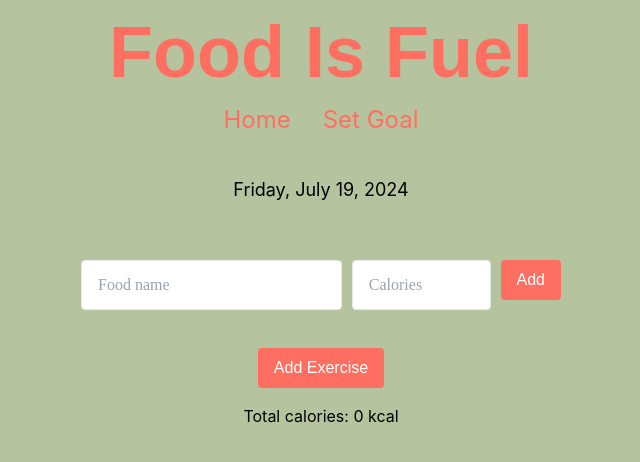
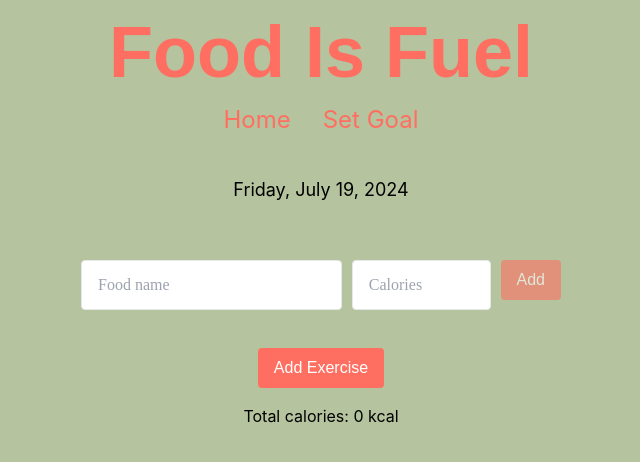
Before and after one commit to austinpendleton/food-is-fuel, a React (Create React App) app: page / in a window 1280 px wide. In both pictures the pointer is over the button "Add". Shown: the top 462 px of the page, without its empty margins (319-959 px from the left). Built offline with nearby package versions, Linux system fonts and the light colour scheme; a web font is replaced by a local one.

Commit message:
Opacity and pointer added to buttons

```diff
--- a/src/index.css
+++ b/src/index.css
@@ -24,6 +24,10 @@ h1 {
 button {
   font-family: "Playfair Display", serif;
 }
+button:hover {
+  opacity: 0.6;
+  cursor: pointer;
+}
 
 .input-box {
   height: 50px;
```
